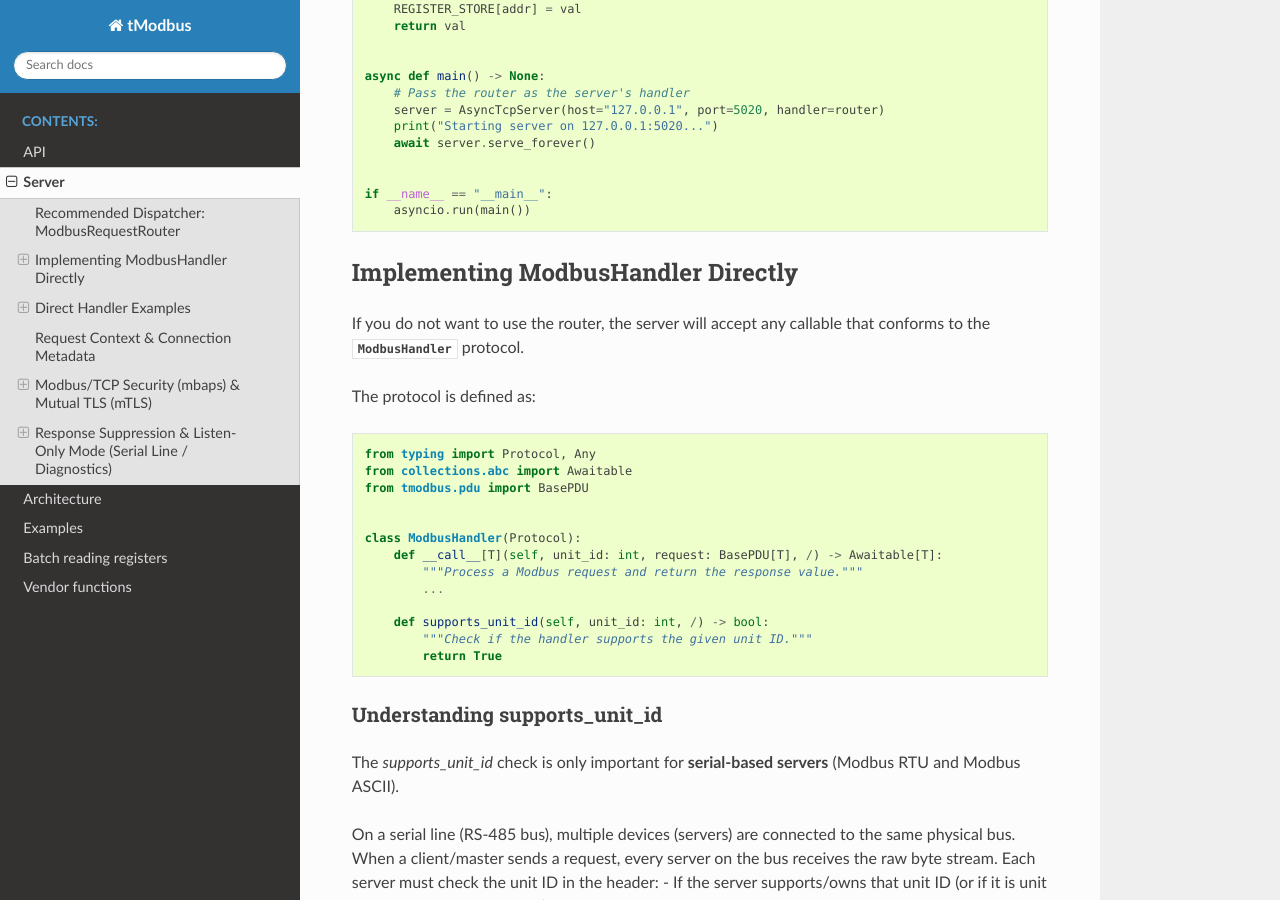
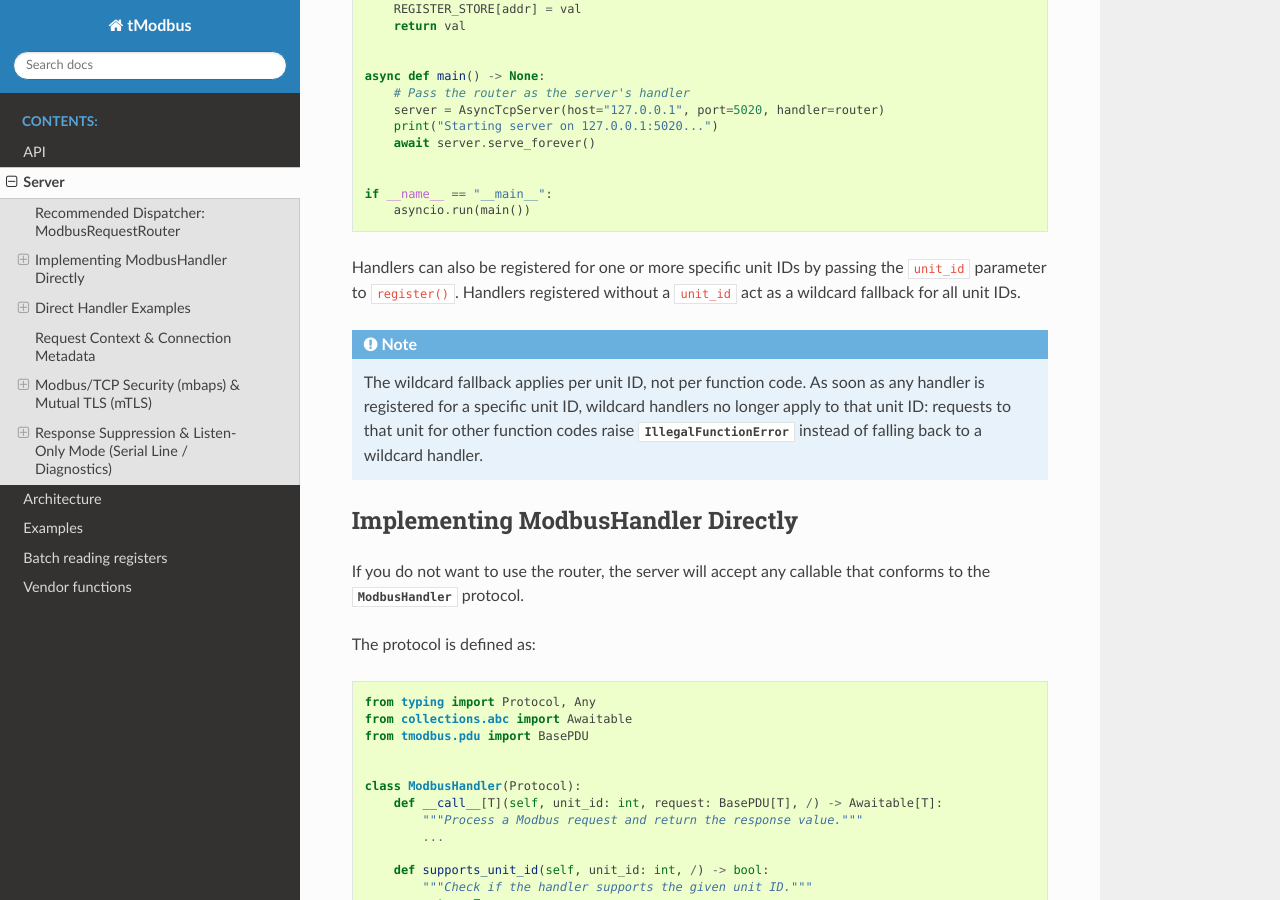
Before and after one commit to wlcrs/tmodbus, a Sphinx documentation site: the page built from docs/source/server.rst, in a window 1280 px wide and 900 px high, scrolled down 1398 px. Built offline with Sphinx 7.4.7 and the Read the Docs theme 3.1.0, drawn with Linux system fonts in a browser that asks for light colours; the version number could not be read and is left out; some of the changed text lies outside the part shown.

Commit message:
docs: fix broken examples and complete reference lists (#140)
- server.rst: the ListenOnlyAwareHandler example returned request.data,
  but DiagnosticsRestartCommunicationsOptionPDU has no data attribute;
  return the clear_event_log flag instead.
- server.rst: document that registering any handler for a specific unit
  ID stops wildcard handlers from applying to that unit ID.
- async_tcp_tls_server.py: the docstring client snippets omitted the
  required unit_id keyword argument.
- architecture.rst: add the missing AsyncUdpTransport to the transport
  class list and layer description.
- api.rst: add the missing AbnormalDeviceDescriptionError (0xAB) and
  ASCIIFrameError to the curated exception lists.

Co-authored-by: Paulus Schoutsen <balloob@gmail.com>
Co-authored-by: Claude Fable 5 <noreply@anthropic.com>

```diff
--- a/docs/source/api.rst
+++ b/docs/source/api.rst
@@ -93,7 +93,9 @@ When the server responds with an error, tModbus will raise the corresponding sub
 - 0x0A Gateway path unavailable:
   :class:`~tmodbus.exceptions.GatewayPathUnavailableError`
 - 0x0B Gateway target device failed to respond:
-  :class:`~tmodbus.exceptions.GatewayTargetDeviceFailedToRespondError`.
+  :class:`~tmodbus.exceptions.GatewayTargetDeviceFailedToRespondError`
+- 0xAB Abnormal device description:
+  :class:`~tmodbus.exceptions.AbnormalDeviceDescriptionError`.
 
 If an unknown exception code is returned, an
 :class:`~tmodbus.exceptions.UnknownModbusResponseError` will be raised.
@@ -102,6 +104,7 @@ When the server responds with an invalid response, tModbus will raise the corres
 subclass of :class:`~tmodbus.exceptions.InvalidResponseError`:
 
 - RTU Frame Error: :class:`~tmodbus.exceptions.RTUFrameError`
+- ASCII Frame Error: :class:`~tmodbus.exceptions.ASCIIFrameError`
 - Invalid CRC: :class:`~tmodbus.exceptions.CRCError`
 - Invalid LRC: :class:`~tmodbus.exceptions.LRCError`
 - Header mismatch: :class:`~tmodbus.exceptions.HeaderMismatchError`
--- a/docs/source/architecture.rst
+++ b/docs/source/architecture.rst
@@ -11,7 +11,7 @@ The library consists of the following layers:
   communication. Users can act as a **client** using convenience interfaces to read and
   write data, or run a **server** to listen for and process incoming requests.
 - **Transport layer**: This layer handles communication over underlying protocols (e.g.,
-  TCP, RTU, ASCII) for both clients and servers, abstracting the stream/packet
+  TCP, UDP, RTU, ASCII) for both clients and servers, abstracting the stream/packet
   transmission.
 - **PDU layer**: This layer is responsible for constructing, parsing, encoding, and
   decoding Modbus Protocol Data Units (PDUs), ensuring conformity to the Modbus
@@ -78,6 +78,7 @@ interface for transport implementations.
 The specific transport protocols are implemented in the following classes:
 
 - :class:`tmodbus.transport.AsyncTcpTransport`: Implements Modbus over TCP.
+- :class:`tmodbus.transport.AsyncUdpTransport`: Implements Modbus over UDP.
 - :class:`tmodbus.transport.AsyncRtuTransport`: Implements Modbus over RTU.
 - :class:`tmodbus.transport.AsyncAsciiTransport`: Implements Modbus over ASCII.
 - :class:`tmodbus.transport.AsyncRtuOverTcpTransport`: Implements Modbus RTU over TCP.
--- a/docs/source/server.rst
+++ b/docs/source/server.rst
@@ -81,6 +81,18 @@ Here is a complete example of setting up a TCP server using `ModbusRequestRouter
 
     if __name__ == "__main__":
         asyncio.run(main())
+
+Handlers can also be registered for one or more specific unit IDs by passing the
+``unit_id`` parameter to ``register()``. Handlers registered without a ``unit_id`` act
+as a wildcard fallback for all unit IDs.
+
+.. note::
+
+   The wildcard fallback applies per unit ID, not per function code. As soon as any
+   handler is registered for a specific unit ID, wildcard handlers no longer apply to
+   that unit ID: requests to that unit for other function codes raise
+   :exc:`~tmodbus.exceptions.IllegalFunctionError` instead of falling back to a
+   wildcard handler.
 
 *************************************
  Implementing ModbusHandler Directly
@@ -372,8 +384,8 @@ Listen-Only mode:
             # 2. Handle Restart Communications Option (FC08 sub 1)
             if isinstance(request, DiagnosticsRestartCommunicationsOptionPDU):
                 self.listen_only_mode = False
-                # Echo data (0x0000 or 0xFF00) back to client
-                return cast(T, request.data)
+                # Echo the clear-event-log flag back to the client
+                return cast(T, request.clear_event_log)
 
             # 3. Delegate to standard request router
             response = await self.inner_router(unit_id, request)
```
Also changed, not shown: 1 other file.
